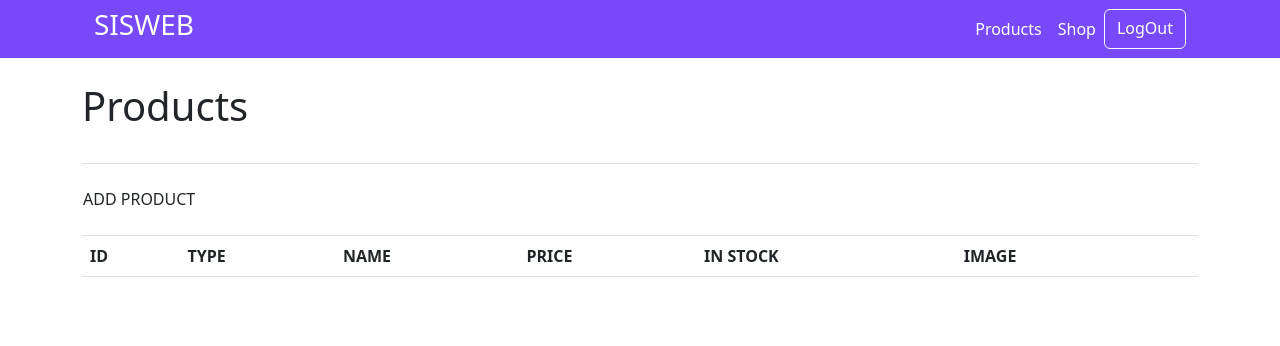
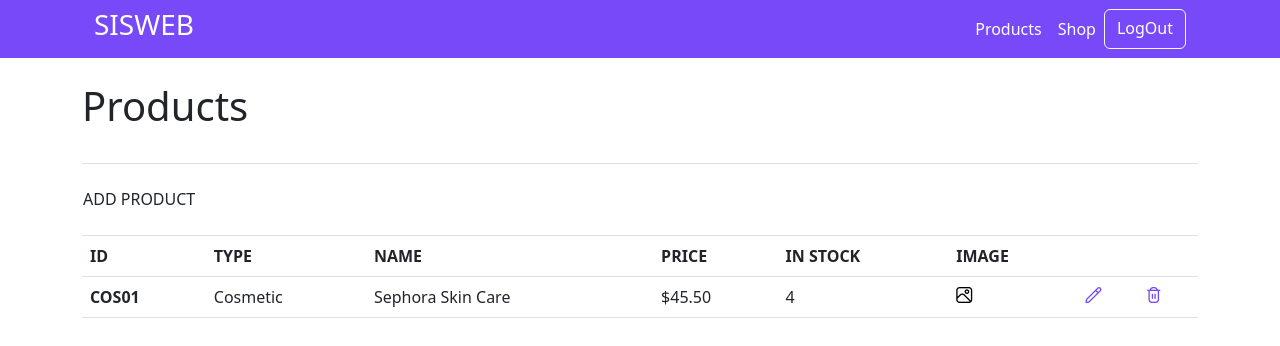
Before and after one commit to Jaza2401/TareaEval_6, an Angular app: page /products in a window 1280 px wide. Shown: the top 346 px of the page. Built offline with nearby package versions, Linux system fonts and the light colour scheme.

Commit message:
Arregle bug que pasaba al agregar productos y agregue un producto fijo para mostrar diseño

```diff
--- a/src/app/create/create.component.ts
+++ b/src/app/create/create.component.ts
@@ -13,8 +13,6 @@ import { ServDataService } from '../serv-data.service';
 
 export class CreateComponent implements OnInit{
 
-  constructor(private varInfo:ServDataService){};
-
   newItemID = '';
   newItemType = '';
   newItemName = '';
@@ -28,19 +26,21 @@ export class CreateComponent implements OnInit{
   }
 
   addItem() {
-
     const data = localStorage.getItem('data');
     let json;
+    console.log("Hello");
 
     if (data) {
         const parsed_data = JSON.parse(data);
+        console.log(parsed_data);
+        console.log(parsed_data["ids"].concat([3]));
         json  = {
         ids: parsed_data["ids"].concat([this.newItemID]),
         types: parsed_data["types"].concat([this.newItemType]),
         names: parsed_data["names"].concat([this.newItemName]),
         prices: parsed_data["prices"].concat([this.newItemPrice]),
         stocks: parsed_data["stocks"].concat([this.newItemStock]),
-        images: parsed_data["imgs"].concat([this.newItemImg])
+        images: parsed_data["images"].concat([this.newItemImg])
       };
     }
     else {
--- a/src/app/list/list.component.ts
+++ b/src/app/list/list.component.ts
@@ -11,7 +11,14 @@ import { Component, Injectable, OnInit } from '@angular/core';
 })
 
 export class ListComponent implements OnInit{
-  items: any[] = [];
+  items: any[] = [
+    {
+      id: "COS01",
+      type: "Cosmetic",
+      name: "Sephora Skin Care",
+      price: "45.50",
+      stock: "4"
+}];
   ngOnInit() {
     const data = localStorage.getItem('data');
     console.log(data);
@@ -19,7 +26,6 @@ export class ListComponent implements OnInit{
     if (data) {
       const parsed_data = JSON.parse(data);
       console.log(parsed_data);
-      this.items = [];
       for (let i = 0; i < parsed_data["names"].length; i++) {
         this.items.push({
           id: parsed_data["ids"][i],
```
